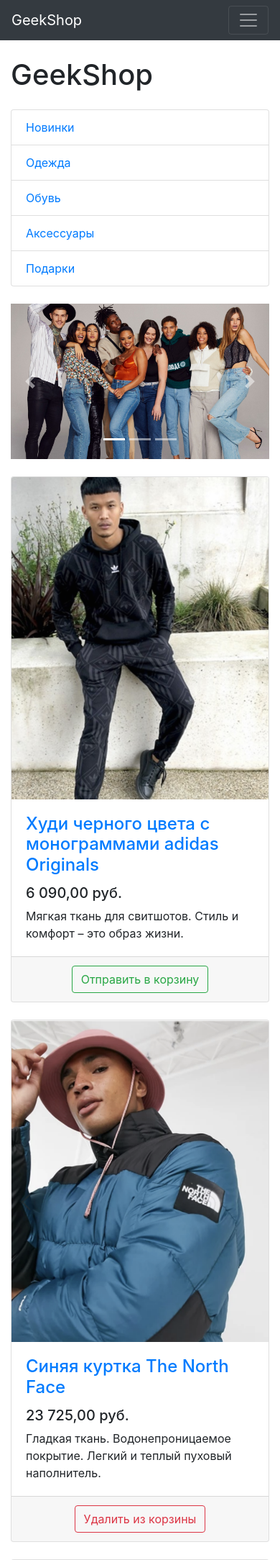
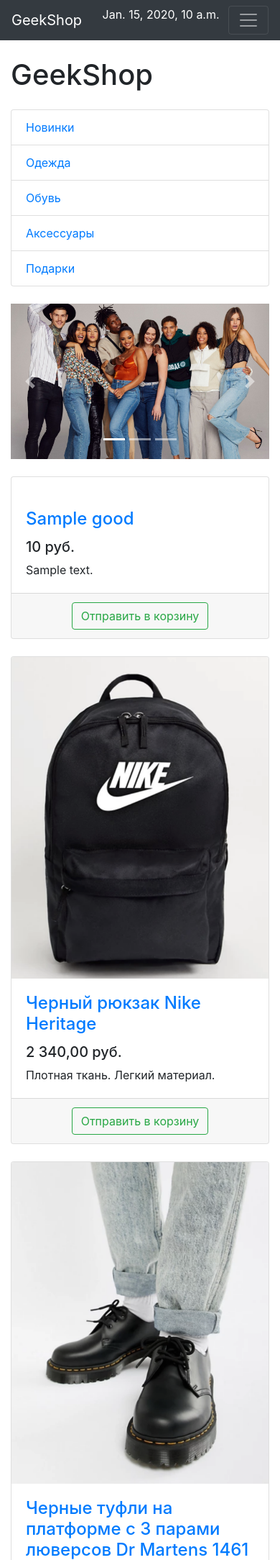
Before and after one commit to Alex-INP/Django-repo, a Django app: template geekSH/geekshop/products/templates/products.html in a window 390 px wide. Shown: the top 2168 px of the page at 72% size. Run offline with Django 3.2, Linux system fonts and the light colour scheme; the template is opened without the code that fills it: most values are stand-ins (such as "Sample title", 1, 10 or a date in 2020); some libraries are stand-ins or nearby versions.

Commit message:
Lesson_2_Tasks

```diff
--- /dev/null
+++ b/geekSH/geekshop/products/templates/base.html
@@ -0,0 +1,78 @@
+{% load static %}
+<!DOCTYPE html>
+<html lang="en">
+
+<head>
+
+    <meta charset="utf-8">
+    <meta name="viewport" content="width=device-width, initial-scale=1, shrink-to-fit=no">
+    <meta name="description" content="">
+    <meta name="author" content="">
+
+    <title>
+        {% block title %}
+        {% endblock %}
+    </title>
+
+    <!-- Bootstrap core CSS -->
+    <link href= "{% static '/vendor/bootstrap/css/bootstrap.min.css'%}" rel="stylesheet">
+
+    {% block css %}
+        <!-- Custom styles for this template -->
+        <!-- <link href="/static/css/index.css" rel="stylesheet">-->
+    {% endblock %}
+</head>
+
+<body>
+
+<!-- Navigation -->
+<nav class="navbar navbar-expand-lg navbar-dark bg-dark fixed-top">
+    <div class="container">
+        <a class="navbar-brand" href="{% url 'index' %}">GeekShop</a>
+        <p style="color: white;">{{ date }}</p>
+        <button class="navbar-toggler" type="button" data-toggle="collapse" data-target="#navbarResponsive"
+                aria-controls="navbarResponsive" aria-expanded="false" aria-label="Toggle navigation">
+            <span class="navbar-toggler-icon"></span>
+        </button>
+        <div class="collapse navbar-collapse" id="navbarResponsive">
+            <ul class="navbar-nav ml-auto">
+                <li class="nav-item">
+                    <a class="nav-link" href="{% url 'products' %}">Каталог <i class="fas fa-shopping-bag"></i> </a>
+                </li>
+                <li class="nav-item">
+                    <a class="nav-link" href="auth/login.html">Войти <i class="fas fa-sign-in-alt"></i></a>
+                </li>
+                <li class="nav-item">
+                    <a class="nav-link" href="auth/profile.html">User
+                        <i class="fas fa-user-circle"></i>
+                    </a>
+                </li>
+                <li class="nav-item">
+                    <a class="nav-link" href="admin/admin.html">
+                        <i class="fas fa-users-cog"></i>
+                    </a>
+                </li>
+                <li class="nav-item">
+                    <a class="nav-link" href="#">Выйти <i class="fas fa-sign-out-alt"></i></a>
+                </li>
+            </ul>
+        </div>
+    </div>
+</nav>
+
+<!-- Page Content -->
+{% block content %}
+{% endblock %}
+
+{% block footer %}
+{% endblock %}
+<!-- Bootstrap core JavaScript -->
+<script src="{% static '/vendor/jquery/jquery.min.js' %}"></script>
+<script src="{% static '/vendor/bootstrap/js/bootstrap.bundle.min.js' %}"></script>
+
+<!-- FontAwesome script -->
+<script src="{% static '/vendor/fontawesome/fontawesome-icons.js' %}" crossorigin="anonymous"></script>
+
+
+</body>
+</html>
--- a/geekSH/geekshop/products/templates/products.html
+++ b/geekSH/geekshop/products/templates/products.html
@@ -1,50 +1,16 @@
-<!DOCTYPE html>
-<html lang="en">
+{% extends "base.html" %}
+{% load static %}
 
-<head>
+{% block title %}
+    {{ "geekShop - каталог"|title }}
+{% endblock %}
 
-    <meta charset="utf-8">
-    <meta name="viewport" content="width=device-width, initial-scale=1, shrink-to-fit=no">
-    <meta name="description" content="">
-    <meta name="author" content="">
-
-    <title>GeekShop - Каталог</title>
-
-    <!-- Bootstrap core CSS -->
-    <link href="/static/vendor/bootstrap/css/bootstrap.min.css" rel="stylesheet">
-
-    <!-- Custom styles for this template -->
-    <link href="/static/css/products.css" rel="stylesheet">
-
-</head>
-
-<body>
-
-<!-- Navigation -->
-<nav class="navbar navbar-expand-lg navbar-dark bg-dark fixed-top">
-    <div class="container">
-        <a class="navbar-brand" href="index.html">GeekShop</a>
-        <button class="navbar-toggler" type="button" data-toggle="collapse" data-target="#navbarResponsive"
-                aria-controls="navbarResponsive" aria-expanded="false" aria-label="Toggle navigation">
-            <span class="navbar-toggler-icon"></span>
-        </button>
-        <div class="collapse navbar-collapse" id="navbarResponsive">
-            <ul class="navbar-nav ml-auto">
-                <li class="nav-item active">
-                    <a class="nav-link" href="products.html">Каталог</a>
-                </li>
-                <li class="nav-item">
-                    <a class="nav-link" href="#"><i class="fas fa-shopping-bag"></i></a>
-                </li>
-                <li class="nav-item">
-                    <a class="nav-link" href="auth/login.html">Войти <i class="fas fa-sign-in-alt"></i></a>
-                </li>
-            </ul>
-        </div>
-    </div>
-</nav>
+{% block css %}
+    <link href="{% static 'css/products.css' %}" rel="stylesheet">
+{% endblock %}
 
 <!-- Page Content -->
+{% block content %}
     <div class="container">
 
         <div class="row">
@@ -73,13 +39,13 @@
                     </ol>
                     <div class="carousel-inner" role="listbox">
                         <div class="carousel-item active">
-                        <img class="d-block img-fluid" src="/static/vendor/img/slides/slide-1.jpg" alt="First slide">
+                            <img class="d-block img-fluid" src="{% static '/vendor/img/slides/slide-1.jpg' %}" alt="First slide">
                         </div>
                         <div class="carousel-item">
-                        <img class="d-block img-fluid" src="/static/vendor/img/slides/slide-2.jpg" alt="Second slide">
+                            <img class="d-block img-fluid" src="{% static '/vendor/img/slides/slide-2.jpg' %}" alt="Second slide">
                         </div>
                         <div class="carousel-item">
-                        <img class="d-block img-fluid" src="/static/vendor/img/slides/slide-3.jpg" alt="Third slide">
+                            <img class="d-block img-fluid" src="{% static '/vendor/img/slides/slide-3.jpg' %}" alt="Third slide">
                         </div>
                     </div>
                     <a class="carousel-control-prev" href="#carouselExampleIndicators" role="button" data-slide="prev">
@@ -93,20 +59,22 @@
                 </div>
 
                 <div class="row">
+                    {% for good in goods %}
+
 
                     <div class="col-lg-4 col-md-6 mb-4">
                         <div class="card h-100">
                             <a href="#">
                                 <img class="card-img-top"
-                                 src="/static/vendor/img/products/Adidas-hoodie.png"
+                                     src="{{ good.url }}"
                                      alt="">
                             </a>
                             <div class="card-body">
                                 <h4 class="card-title">
-                                <a href="#">Худи черного цвета с монограммами adidas Originals</a>
+                                    <a href="#">{{ good.name }}</a>
                                 </h4>
-                            <h5>6 090,00 руб.</h5>
-                            <p class="card-text">Мягкая ткань для свитшотов. Стиль и комфорт – это образ жизни.</p>
+                                <h5>{{ good.price }} руб.</h5>
+                                <p class="card-text">{{ good.description }}</p>
                             </div>
                             <div class="card-footer text-center">
                                 <button type="button" class="btn btn-outline-success">Отправить в корзину</button>
@@ -114,52 +82,13 @@
                         </div>
                     </div>
 
-                <div class="col-lg-4 col-md-6 mb-4">
-                    <div class="card h-100">
-                        <a href="#">
-                            <img class="card-img-top"
-                                 src="/static/vendor/img/products/Blue-jacket-The-North-Face.png" alt="">
-                        </a>
-                        <div class="card-body">
-                            <h4 class="card-title">
-                                <a href="#">Синяя куртка The North Face</a>
-                            </h4>
-                            <h5>23 725,00 руб.</h5>
-                            <p class="card-text">
-                                Гладкая ткань. Водонепроницаемое покрытие. Легкий и теплый пуховый наполнитель.
-                            </p>
-                        </div>
-                        <div class="card-footer text-center">
-                            <button type="button" class="btn btn-outline-danger">Удалить из корзины</button>
-                        </div>
-                    </div>
-                </div>
+                    {% endfor %}
 
                     <div class="col-lg-4 col-md-6 mb-4">
                         <div class="card h-100">
                             <a href="#">
                                 <img class="card-img-top"
-                                 src="/static/vendor/img/products/Brown-sports-oversized-top-ASOS-DESIGN.png"
-                                 alt="">
-                        </a>
-                        <div class="card-body">
-                            <h4 class="card-title">
-                                <a href="#">Коричневый спортивный oversized-топ ASOS DESIGN</a>
-                            </h4>
-                            <h5>3 390,00 руб.</h5>
-                            <p class="card-text">Материал с плюшевой текстурой. Удобный и мягкий.</p>
-                        </div>
-                        <div class="card-footer text-center">
-                            <button type="button" class="btn btn-outline-success">Отправить в корзину</button>
-                        </div>
-                    </div>
-                </div>
-
-                <div class="col-lg-4 col-md-6 mb-4">
-                    <div class="card h-100">
-                        <a href="#">
-                            <img class="card-img-top"
-                                 src="/static/vendor/img/products/Black-Nike-Heritage-backpack.png"
+                                     src="{% static '/vendor/img/products/Black-Nike-Heritage-backpack.png' %}"
                                      alt="">
                             </a>
                             <div class="card-body">
@@ -179,7 +108,7 @@
                         <div class="card h-100">
                             <a href="#">
                                 <img class="card-img-top"
-                                 src="/static/vendor/img/products/Black-Dr-Martens-shoes.png"
+                                     src="{% static '/vendor/img/products/Black-Dr-Martens-shoes.png' %}"
                                      alt="">
                             </a>
                             <div class="card-body">
@@ -199,7 +128,7 @@
                         <div class="card h-100">
                             <a href="#">
                                 <img class="card-img-top"
-                                 src="/static/vendor/img/products/Dark-blue-wide-leg-ASOs-DESIGN-trousers.png"
+                                     src="{% static '/vendor/img/products/Dark-blue-wide-leg-ASOs-DESIGN-trousers.png' %}"
                                      alt="">
                             </a>
                             <div class="card-body">
@@ -236,23 +165,13 @@
         </div>
 
     </div>
-<!-- /.container -->
+{% endblock %}
 
 <!-- Footer -->
+{% block footer %}
     <footer class="py-5 bg-dark">
         <div class="container">
             <p class="m-0 text-center text-white">Copyright &copy; GeekShop 2020</p>
         </div>
-    <!-- /.container -->
     </footer>
-
-<!-- Bootstrap core JavaScript -->
-<script src="/static/vendor/jquery/jquery.min.js"></script>
-<script src="/static/vendor/bootstrap/js/bootstrap.bundle.min.js"></script>
-
-<!-- FontAwesome script -->
-<script src="/static/vendor/fontawesome/fontawesome-icons.js" crossorigin="anonymous"></script>
-
-</body>
-
-</html>
+{% endblock %}
```
Also changed, not shown: geekSH/geekshop/products/data.json (added, +20 -0 lines), geekSH/geekshop/products/templates/index.html (+11 -64 lines), geekSH/geekshop/products/views.py (+12 -3 lines). Lines whose indentation alone changed are shown as unchanged.
